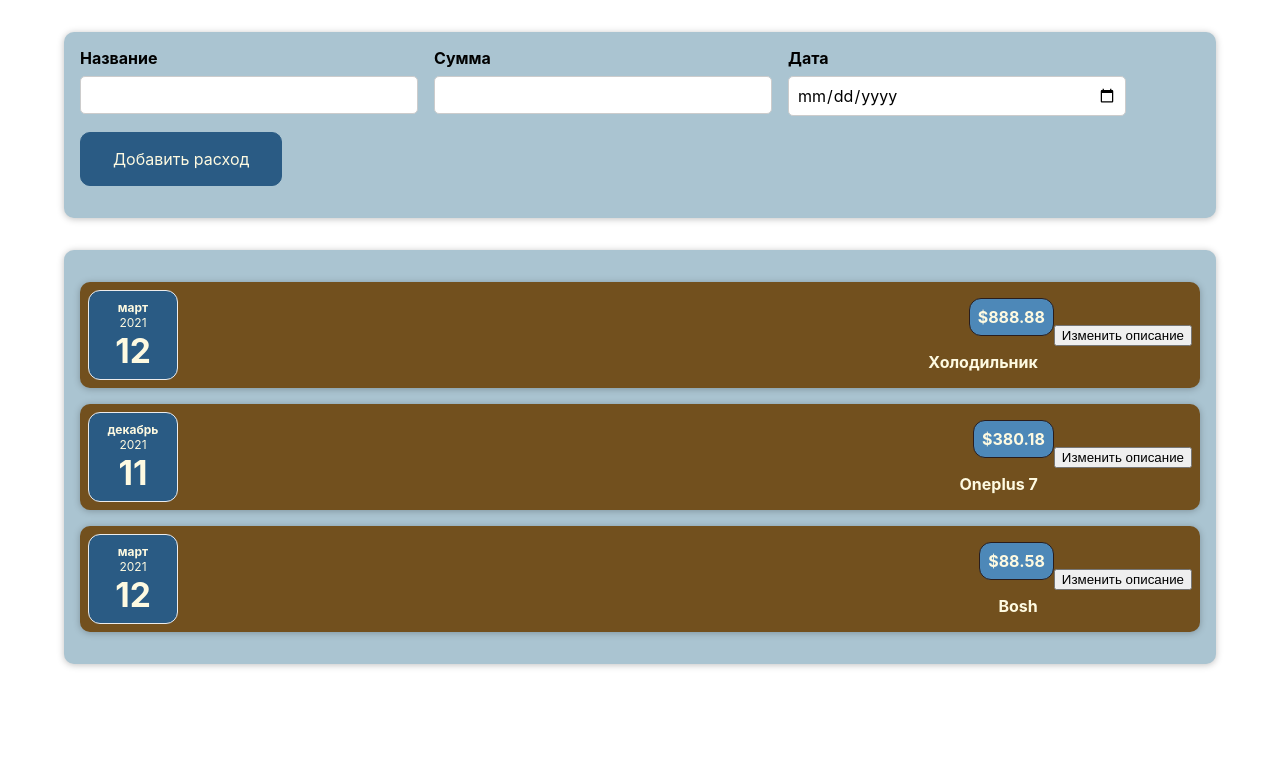
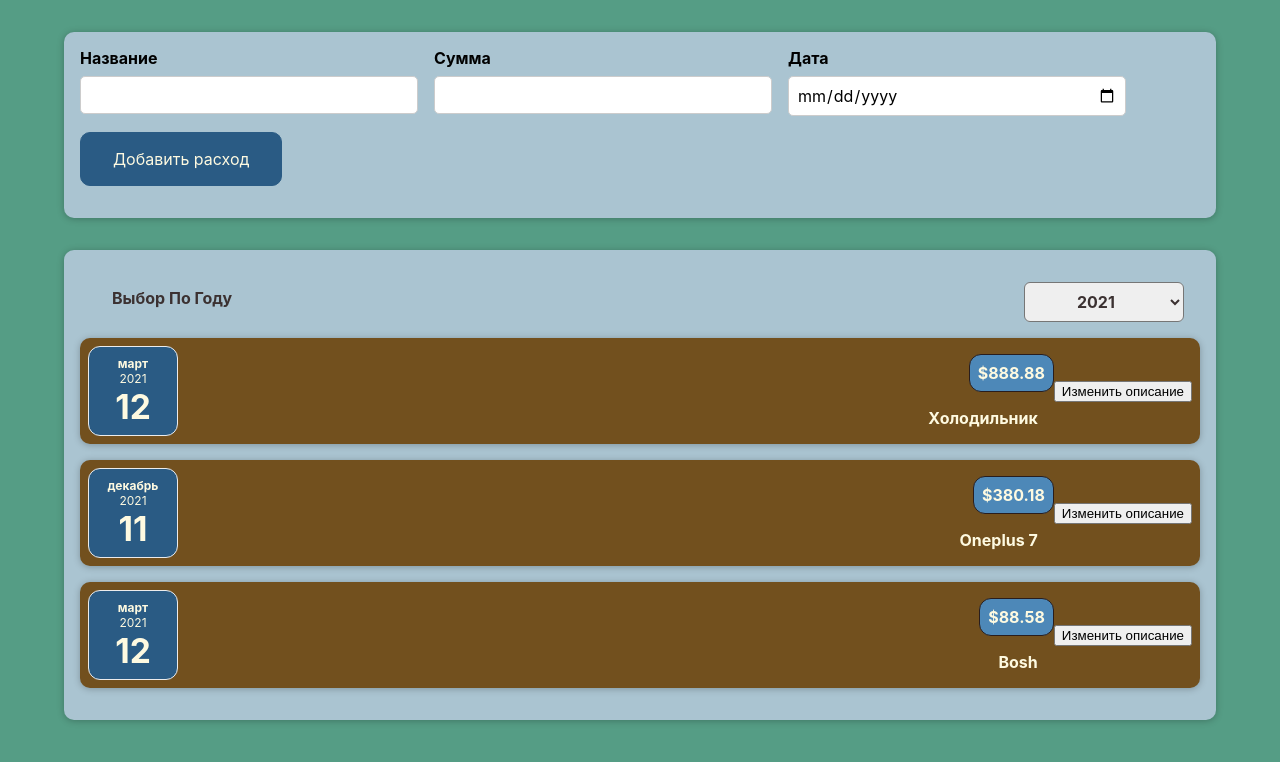
Before and after one commit to sergey87chuvasov/react-project-1, a React (Create React App) app: page / in a window 1280 px wide. Shown: the top 762 px of the page. Built offline with nearby package versions, Linux system fonts and the light colour scheme.

Commit message:
added Raise State Up

```diff
--- a/src/App.js
+++ b/src/App.js
@@ -4,25 +4,32 @@
 const App = () => {
   const costs = [
     {
+      id: 'c1',
       date: new Date(2021, 2, 12),
       description: 'Холодильник',
       amount: 888.88,
     },
     {
+      id: 'c2',
       date: new Date(2021, 11, 11),
       description: 'Oneplus 7',
       amount: 380.18,
     },
     {
+      id: 'c3',
       date: new Date(2021, 2, 12),
       description: 'Bosh',
       amount: 88.58,
     },
   ];
 
+  const addCostHandler = (cost) => {
+    console.log(cost);
+  };
+
   return (
     <div>
-      <NewCost />
+      <NewCost onAddCost={addCostHandler} />
       {/*внутрь компонента Costs мы переддаем атрибут costs с Costs.js тк мы должны использовать массив и => передаем массив costs*/}
       <Costs costs={costs} />
     </div>
--- a/src/components/Costs/Costs.js
+++ b/src/components/Costs/Costs.js
@@ -1,10 +1,20 @@
 import CostItem from './CostItem';
 import './Costs.css';
 import Card from '../UI/Card';
+import CostsFilter from './CostsFilter';
+import React, { useState } from 'react';
 
 const Costs = (props) => {
+  const [selectedYear, setSelectedYear] = useState('2021');
+
+  const yearChangeHandler = (year) => {
+    setSelectedYear(year);
+  };
+
   return (
+    <div>
       <Card className='costs'>
+        <CostsFilter year={selectedYear} onChangeYear={yearChangeHandler} />
         <CostItem
           date={props.costs[0].date}
           description={props.costs[0].description}
@@ -21,6 +31,7 @@
           amount={props.costs[2].amount}
         />
       </Card>
+    </div>
   );
 };
 
--- /dev/null
+++ b/src/components/Costs/CostsFilter.css
@@ -0,0 +1,24 @@
+.costs-filter {
+  color: rgb(59, 49, 49);
+  padding: 0 1rem;
+}
+
+.costs-filter__control {
+  display: flex;
+  width: 100%;
+  align-items: center;
+  justify-content: space-between;
+  margin: 1rem 0;
+}
+
+.costs-filter label {
+  font-weight: bold;
+  margin-bottom: 0.5rem;
+}
+
+.costs-filter select {
+  font: inherit;
+  padding: 0.5rem 3rem;
+  font-weight: bold;
+  border-radius: 6px;
+}
--- /dev/null
+++ b/src/components/Costs/CostsFilter.js
@@ -0,0 +1,28 @@
+import './CostsFilter.css';
+
+const CostsFilter = (props) => {
+  const yearChangeHandler = (event) => {
+    // console.log(event.target.value);
+    props.onChangeYear(event.target.value);
+  };
+
+  return (
+    <div className='costs-filter'>
+      <div className='costs-filter__control'>
+        <label className='costs-filter label'>Выбор По Году</label>
+        <select
+          className='costs-filter select'
+          value={props.year}
+          onChange={yearChangeHandler}
+        >
+          <option value='2022'>2022</option>
+          <option value='2021'>2021</option>
+          <option value='2020'>2020</option>
+          <option value='2019'>2019</option>
+        </select>
+      </div>
+    </div>
+  );
+};
+
+export default CostsFilter;
--- a/src/components/NewCost/CostForm.js
+++ b/src/components/NewCost/CostForm.js
@@ -1,7 +1,7 @@
 import React, { useState } from 'react';
 import './CostForm.css';
 
-const CostForm = () => {
+const CostForm = (props) => {
   // пустая строка тк в начале отображения инпутов ничего нет, деструктур для получения 2х эл
   const [inputName, setInputName] = useState('');
   const [inputAmount, setInputAmount] = useState('');
@@ -56,7 +56,7 @@
       date: new Date(inputDate),
     };
 
-    console.log(costData);
+    props.onSaveCostData(costData);
     // запись нового значения в инпут  + value={inputName} те очистка инпутов
     setInputName('');
     setInputAmount('');
--- a/src/components/NewCost/NewCost.js
+++ b/src/components/NewCost/NewCost.js
@@ -1,10 +1,21 @@
 import './NewCost.css';
 import CostForm from './CostForm';
 
-const NewCost = () => {
+const NewCost = (props) => {
+  const saveCostDataHandler = (inputCostData) => {
+    const costData = {
+      ...inputCostData,
+      id: Math.random().toString(),
+    };
+
+    props.onAddCost(costData);
+    // console.log(costData);
+  };
+
   return (
     <div className='new-cost'>
-      <CostForm />
+      {/* добавим в наш компонент CostForm атрибут с любым именем для передачи инф от наследника к родителю   */}
+      <CostForm onSaveCostData={saveCostDataHandler} />
     </div>
   );
 };
--- a/src/index.css
+++ b/src/index.css
@@ -1,4 +1,5 @@
 body {
+  background-color: rgb(85, 157, 133);
   margin: 20px;
   font-family: -apple-system, BlinkMacSystemFont, 'Segoe UI', 'Roboto', 'Oxygen',
     'Ubuntu', 'Cantarell', 'Fira Sans', 'Droid Sans', 'Helvetica Neue',
```
Lines whose indentation alone changed are shown as unchanged.
